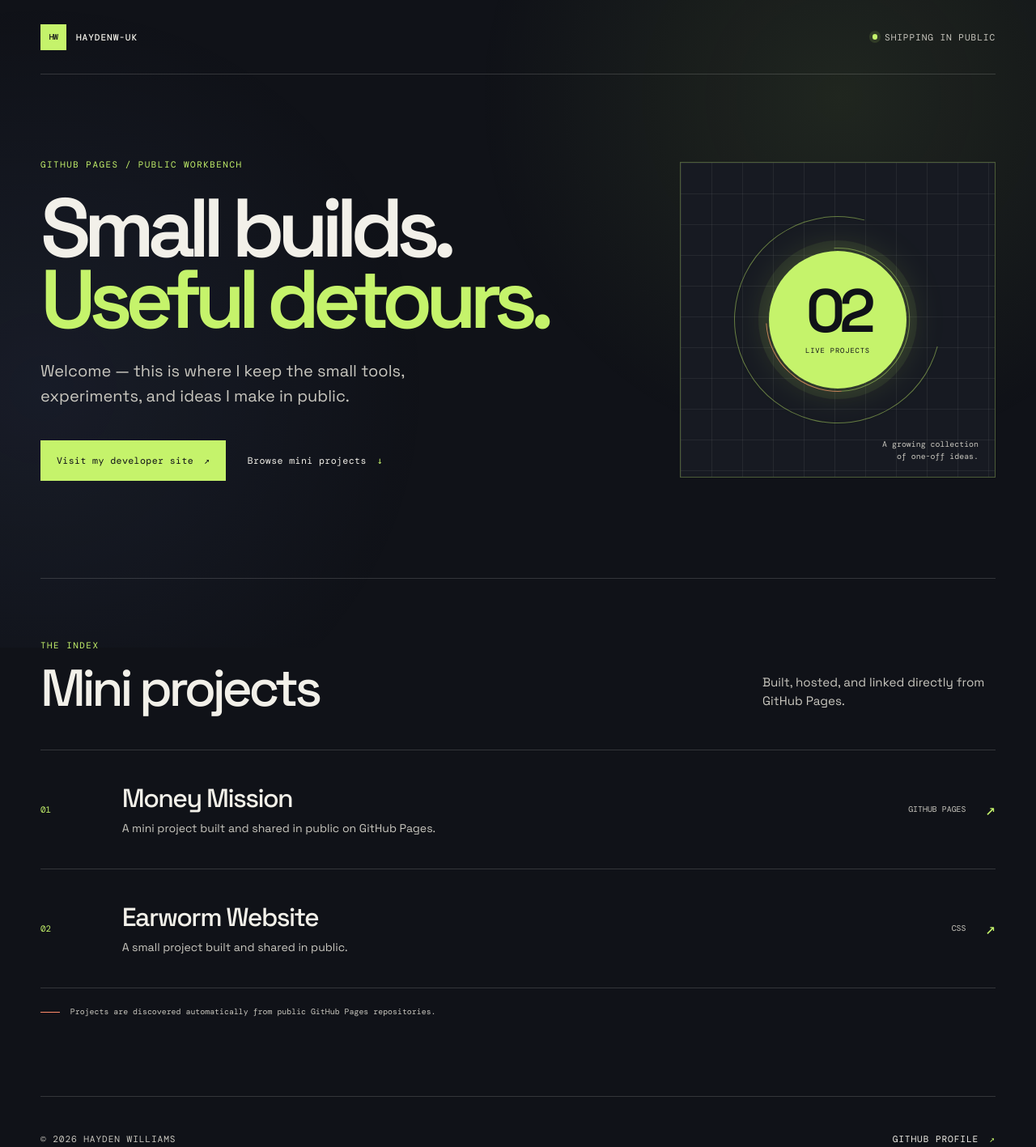
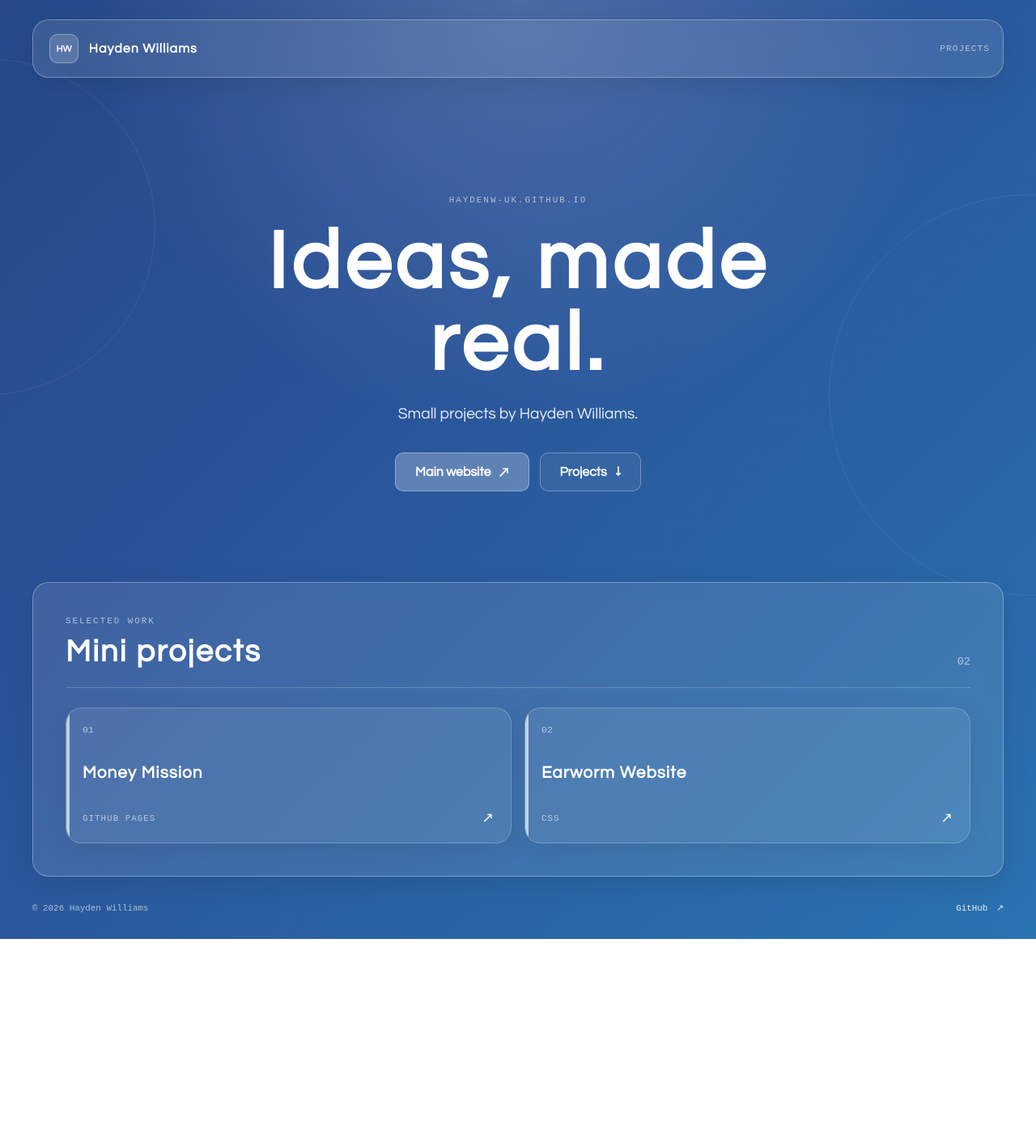
Before and after one commit to haydenw-uk/haydenw-uk.github.io, a plain HTML site: page index.html in a window 1280 px wide. Shown: the whole page at 81% size. After the commit the page ends 1160 px from the top, so only its background shows below. Drawn offline with nearby package versions, Linux system fonts and the light colour scheme.

Commit message:
Refresh landing page in Hayden brand

```diff
--- a/index.html
+++ b/index.html
@@ -3,93 +3,56 @@
   <head>
     <meta charset="UTF-8" />
     <meta name="viewport" content="width=device-width, initial-scale=1.0" />
-    <meta
-      name="description"
-      content="A live index of Hayden Williams' public mini projects and experiments."
-    />
-    <meta name="theme-color" content="#101218" />
-    <title>Hayden Williams — Public workbench</title>
-    <link rel="preconnect" href="https://fonts.googleapis.com" />
-    <link rel="preconnect" href="https://fonts.gstatic.com" crossorigin />
-    <link
-      href="https://fonts.googleapis.com/css2?family=DM+Mono:wght@400;500&family=Space+Grotesk:wght@400;500;600;700&display=swap"
-      rel="stylesheet"
-    />
+    <meta name="description" content="Projects by Hayden Williams." />
+    <meta name="theme-color" content="#1e3c72" />
+    <title>Hayden Williams | Projects</title>
     <link rel="stylesheet" href="styles.css" />
     <script src="script.js" defer></script>
   </head>
   <body>
-    <div class="site-shell">
-      <header class="site-header">
-        <a class="wordmark" href="/" aria-label="Hayden Williams home">
-          <span class="wordmark-mark">HW</span>
-          <span>haydenw-uk</span>
+    <div class="ambient ambient-one" aria-hidden="true"></div>
+    <div class="ambient ambient-two" aria-hidden="true"></div>
+
+    <div class="page-shell">
+      <header class="site-header glass-panel">
+        <a class="brand" href="/" aria-label="Hayden Williams projects home">
+          <span class="brand-mark">HW</span>
+          <span>Hayden Williams</span>
         </a>
-        <div class="header-note">
-          <span class="status-dot" aria-hidden="true"></span>
-          <span>shipping in public</span>
-        </div>
+        <span class="header-label">Projects</span>
       </header>
 
       <main>
         <section class="hero" aria-labelledby="page-title">
-          <div class="hero-copy">
-            <p class="eyebrow">GITHUB PAGES / PUBLIC WORKBENCH</p>
-            <h1 id="page-title">Small builds.<br /><em>Useful detours.</em></h1>
-            <p class="hero-intro">
-              Welcome — this is where I keep the small tools, experiments, and
-              ideas I make in public.
-            </p>
-            <div class="hero-actions">
-              <a class="button button-primary" href="https://www.haydenwilliams.dev">
-                Visit my developer site <span aria-hidden="true">↗</span>
-              </a>
-              <a class="text-link" href="#projects">
-                Browse mini projects <span aria-hidden="true">↓</span>
-              </a>
-            </div>
-          </div>
-
-          <div class="hero-signal" aria-label="Live project index">
-            <div class="signal-grid" aria-hidden="true"></div>
-            <div class="signal-orbit signal-orbit-one" aria-hidden="true"></div>
-            <div class="signal-orbit signal-orbit-two" aria-hidden="true"></div>
-            <div class="signal-core">
-              <span class="signal-number" id="project-count">—</span>
-              <span class="signal-label">live projects</span>
-            </div>
-            <p class="signal-caption">A growing collection<br />of one-off ideas.</p>
+          <p class="eyebrow">HAYDENW-UK.GITHUB.IO</p>
+          <h1 id="page-title">Ideas, made real.</h1>
+          <p class="hero-copy">Small projects by Hayden Williams.</p>
+          <div class="hero-actions">
+            <a class="button button-primary" href="https://www.haydenwilliams.dev">
+              Main website <span aria-hidden="true">↗</span>
+            </a>
+            <a class="button button-secondary" href="#projects">Projects <span aria-hidden="true">↓</span></a>
           </div>
         </section>
 
-        <section class="projects-section" id="projects" aria-labelledby="projects-title">
+        <section class="projects-section glass-panel" id="projects" aria-labelledby="projects-title">
           <div class="section-heading">
             <div>
-              <p class="eyebrow">THE INDEX</p>
+              <p class="eyebrow">SELECTED WORK</p>
               <h2 id="projects-title">Mini projects</h2>
             </div>
-            <p class="section-description">
-              Built, hosted, and linked directly from GitHub Pages.
-            </p>
+            <span class="project-count" id="project-count" aria-label="Number of projects">00</span>
           </div>
 
           <div class="project-list" id="project-list" aria-live="polite">
-            <div class="loading-state">
-              <span class="loading-line"></span>
-              Loading the workbench…
-            </div>
-          </div>
-
-          <div class="index-footer">
-            <span class="footer-rule" aria-hidden="true"></span>
-            <p>Projects are discovered automatically from public GitHub Pages repositories.</p>
+            <div class="loading-state">Loading projects<span class="loading-dots" aria-hidden="true">...</span></div>
           </div>
         </section>
       </main>
 
       <footer class="site-footer">
         <span>© <span id="current-year">2026</span> Hayden Williams</span>
-        <a href="https://github.com/haydenw-uk">GitHub profile <span aria-hidden="true">↗</span></a>
+        <a href="https://github.com/haydenw-uk">GitHub <span aria-hidden="true">↗</span></a>
       </footer>
     </div>
   </body>
--- a/script.js
+++ b/script.js
@@ -46,7 +46,6 @@ function renderProjects(projects) {
 
   projectList.innerHTML = visibleProjects
     .map((project, index) => {
-      const description = project.description || "A small project built and shared in public.";
       const language = project.language || "GitHub Pages";
 
       return `
@@ -54,7 +53,6 @@ function renderProjects(projects) {
           <span class="project-index">${String(index + 1).padStart(2, "0")}</span>
           <span class="project-content">
             <h3>${escapeHtml(project.title)}</h3>
-            <p>${escapeHtml(description)}</p>
           </span>
           <span class="project-meta">
             <span>${escapeHtml(language)}</span>
@@ -81,8 +79,7 @@ async function loadProjects() {
         <span class="project-index">01</span>
         <span class="project-content">
           <h3>Money Mission</h3>
-          <p>Open the mini project on GitHub Pages.</p>
-        </span>
+      </span>
         <span class="project-meta"><span>GitHub Pages</span><span class="project-arrow" aria-hidden="true">↗</span></span>
       </a>`;
     console.warn("Could not load the generated project index.", error);
--- a/styles.css
+++ b/styles.css
@@ -1,15 +1,16 @@
 :root {
-  --ink: #101218;
-  --ink-soft: #171a22;
-  --paper: #f2f0e9;
-  --paper-muted: #c9c7bf;
-  --signal: #c5f36b;
-  --signal-dark: #93be34;
-  --coral: #ff8b69;
-  --blue: #83a7ff;
-  --line: rgba(242, 240, 233, 0.16);
-  --mono: "DM Mono", "SFMono-Regular", Consolas, monospace;
-  --sans: "Space Grotesk", "Avenir Next", Avenir, sans-serif;
+  --blue-deep: #1e3c72;
+  --blue-mid: #2a5298;
+  --blue-light: #2980b9;
+  --glass: rgba(255, 255, 255, 0.1);
+  --glass-strong: rgba(255, 255, 255, 0.16);
+  --glass-line: rgba(255, 255, 255, 0.3);
+  --white: #ffffff;
+  --white-soft: rgba(255, 255, 255, 0.9);
+  --white-muted: rgba(255, 255, 255, 0.6);
+  --shadow: 0 8px 32px rgba(0, 0, 0, 0.1);
+  --font-display: Futura, "Century Gothic", "Trebuchet MS", sans-serif;
+  --font-mono: "Courier New", Courier, monospace;
 }
 
 * {
@@ -21,20 +22,21 @@ html {
 }
 
 body {
+  min-height: 100vh;
   margin: 0;
-  background: var(--ink);
-  color: var(--paper);
-  font-family: var(--sans);
-  -webkit-font-smoothing: antialiased;
+  overflow-x: hidden;
+  background: linear-gradient(135deg, var(--blue-deep), var(--blue-mid), var(--blue-light));
+  background-size: 180% 180%;
+  color: var(--white);
+  font-family: var(--font-display);
+  animation: gradient-shift 18s ease infinite;
 }
 
 body::before {
   position: fixed;
-  z-index: -1;
+  z-index: -2;
   inset: 0;
-  background:
-    radial-gradient(circle at 81% 15%, rgba(197, 243, 107, 0.09), transparent 28rem),
-    radial-gradient(circle at 4% 60%, rgba(131, 167, 255, 0.07), transparent 30rem);
+  background: radial-gradient(circle at 50% 0%, rgba(255, 255, 255, 0.16), transparent 34rem);
   content: "";
   pointer-events: none;
 }
@@ -43,74 +45,98 @@ a {
   color: inherit;
 }
 
-.site-shell {
-  width: min(100% - 3rem, 1180px);
-  margin: 0 auto;
+.ambient {
+  position: fixed;
+  z-index: -1;
+  width: 26rem;
+  height: 26rem;
+  border: 1px solid rgba(255, 255, 255, 0.14);
+  border-radius: 50%;
+  opacity: 0.55;
+  pointer-events: none;
 }
 
-.site-header,
-.site-footer {
+.ambient-one {
+  top: 9%;
+  left: -14rem;
+}
+
+.ambient-two {
+  right: -15rem;
+  bottom: 8%;
+  width: 31rem;
+  height: 31rem;
+}
+
+.page-shell {
+  width: min(calc(100% - 3rem), 1200px);
+  margin: 0 auto;
+  padding: 1.5rem 0;
+}
+
+.glass-panel {
+  border: 1px solid var(--glass-line);
+  border-radius: 20px;
+  background: var(--glass);
+  box-shadow: var(--shadow);
+  backdrop-filter: blur(10px);
+  -webkit-backdrop-filter: blur(10px);
+}
+
+.site-header {
   display: flex;
   align-items: center;
   justify-content: space-between;
-  min-height: 92px;
-  border-bottom: 1px solid var(--line);
-  font-family: var(--mono);
+  min-height: 4.5rem;
+  padding: 0.8rem 1rem 0.8rem 1.25rem;
+}
+
+.brand {
+  display: inline-flex;
+  align-items: center;
+  gap: 0.8rem;
+  font-weight: 600;
+  letter-spacing: 1px;
+  text-decoration: none;
+}
+
+.brand-mark {
+  display: grid;
+  width: 2.25rem;
+  height: 2.25rem;
+  place-items: center;
+  border: 1px solid var(--glass-line);
+  border-radius: 10px;
+  background: var(--glass-strong);
+  font-size: 0.72rem;
+  letter-spacing: 0;
+}
+
+.header-label,
+.eyebrow,
+.project-count,
+.project-meta,
+.site-footer {
+  font-family: var(--font-mono);
+}
+
+.header-label {
+  color: var(--white-muted);
   font-size: 0.7rem;
-  letter-spacing: 0.08em;
+  letter-spacing: 1px;
   text-transform: uppercase;
 }
 
-.wordmark {
-  display: inline-flex;
-  align-items: center;
-  gap: 0.75rem;
-  color: var(--paper);
-  font-weight: 500;
-  text-decoration: none;
-}
-
-.wordmark-mark {
-  display: grid;
-  width: 2rem;
-  height: 2rem;
-  place-items: center;
-  background: var(--signal);
-  color: var(--ink);
-  font-size: 0.62rem;
-  letter-spacing: -0.08em;
-}
-
-.header-note {
-  display: flex;
-  align-items: center;
-  gap: 0.55rem;
-  color: var(--paper-muted);
-}
-
-.status-dot {
-  width: 0.4rem;
-  height: 0.4rem;
-  border-radius: 50%;
-  background: var(--signal);
-  box-shadow: 0 0 0 4px rgba(197, 243, 107, 0.12);
-}
-
 .hero {
-  display: grid;
-  grid-template-columns: minmax(0, 1.2fr) minmax(280px, 0.8fr);
-  gap: clamp(3rem, 9vw, 9rem);
-  align-items: center;
-  min-height: 620px;
-  padding: 6.5rem 0 7.5rem;
+  padding: clamp(5rem, 12vw, 9rem) 1.5rem clamp(4.5rem, 10vw, 7rem);
+  text-align: center;
 }
 
 .eyebrow {
-  margin: 0 0 1.7rem;
-  color: var(--signal);
-  font-family: var(--mono);
+  margin: 0 0 1.25rem;
+  color: var(--white-muted);
   font-size: 0.68rem;
-  letter-spacing: 0.14em;
+  letter-spacing: 2px;
   line-height: 1.4;
 }
 
@@ -121,32 +147,25 @@ p {
 }
 
 h1 {
-  max-width: 730px;
-  margin-bottom: 1.8rem;
-  color: var(--paper);
-  font-size: clamp(3.8rem, 8vw, 7.6rem);
-  font-weight: 600;
-  letter-spacing: -0.085em;
-  line-height: 0.86;
+  max-width: 850px;
+  margin: 0 auto 1.25rem;
+  font-size: clamp(3rem, 8vw, 6.7rem);
+  font-weight: 700;
+  letter-spacing: 5px;
+  line-height: 0.98;
 }
 
-h1 em {
-  color: var(--signal);
-  font-style: normal;
-}
-
-.hero-intro {
-  max-width: 34rem;
-  margin-bottom: 2.4rem;
-  color: var(--paper-muted);
-  font-size: clamp(1.05rem, 1.8vw, 1.25rem);
-  line-height: 1.55;
+.hero-copy {
+  margin-bottom: 2rem;
+  color: var(--white-soft);
+  font-size: clamp(1rem, 2vw, 1.2rem);
+  line-height: 1.6;
 }
 
 .hero-actions {
   display: flex;
-  align-items: center;
-  gap: 1.65rem;
+  justify-content: center;
+  gap: 0.8rem;
   flex-wrap: wrap;
 }
 
@@ -154,345 +173,237 @@ h1 em {
   display: inline-flex;
   align-items: center;
   justify-content: center;
-  min-height: 3.15rem;
-  padding: 0.8rem 1.25rem;
-  font-family: var(--mono);
-  font-size: 0.73rem;
-  letter-spacing: 0.03em;
+  gap: 0.65rem;
+  min-height: 3rem;
+  padding: 0.75rem 1.5rem;
+  border: 1px solid var(--glass-line);
+  border-radius: 10px;
+  font-weight: 600;
   text-decoration: none;
-  transition: transform 180ms ease, background-color 180ms ease, color 180ms ease;
+  transition: transform 180ms ease, background-color 180ms ease, border-color 180ms ease;
+}
+
+.button:hover,
+.button:focus-visible {
+  border-color: rgba(255, 255, 255, 0.5);
+  background: rgba(255, 255, 255, 0.3);
+  transform: translateY(-3px);
 }
 
 .button-primary {
-  gap: 0.8rem;
-  background: var(--signal);
-  color: var(--ink);
+  background: rgba(255, 255, 255, 0.25);
 }
 
-.button-primary:hover,
-.button-primary:focus-visible {
-  background: #e1ff9a;
-  transform: translateY(-3px);
-}
-
-.text-link {
-  color: var(--paper);
-  font-family: var(--mono);
-  font-size: 0.73rem;
-  letter-spacing: 0.03em;
-  text-decoration: none;
-}
-
-.text-link span,
-.site-footer a span {
-  display: inline-block;
-  margin-left: 0.35rem;
-  color: var(--signal);
-  transition: transform 180ms ease;
-}
-
-.text-link:hover span,
-.text-link:focus-visible span,
-.site-footer a:hover span,
-.site-footer a:focus-visible span {
-  transform: translate(3px, -3px);
-}
-
-.hero-signal {
-  position: relative;
-  display: grid;
-  width: min(100%, 390px);
-  aspect-ratio: 1;
-  place-items: center;
-  justify-self: end;
-  overflow: hidden;
-  border: 1px solid rgba(197, 243, 107, 0.3);
-  background: var(--ink-soft);
-}
-
-.signal-grid {
-  position: absolute;
-  inset: 0;
-  opacity: 0.42;
-  background-image: linear-gradient(var(--line) 1px, transparent 1px), linear-gradient(90deg, var(--line) 1px, transparent 1px);
-  background-size: 38px 38px;
-}
-
-.signal-orbit {
-  position: absolute;
-  border: 1px solid rgba(197, 243, 107, 0.45);
-  border-radius: 50%;
-}
-
-.signal-orbit-one {
-  width: 66%;
-  aspect-ratio: 1;
-  border-right-color: transparent;
-  transform: rotate(-30deg);
-}
-
-.signal-orbit-two {
-  width: 46%;
-  aspect-ratio: 1;
-  border-left-color: transparent;
-  border-bottom-color: rgba(255, 139, 105, 0.75);
-  transform: rotate(42deg);
-}
-
-.signal-core {
-  position: relative;
-  z-index: 1;
-  display: grid;
-  width: 44%;
-  aspect-ratio: 1;
-  place-content: center;
-  border-radius: 50%;
-  background: var(--signal);
-  color: var(--ink);
-  text-align: center;
-  box-shadow: 0 0 0 13px rgba(197, 243, 107, 0.07), 0 0 50px rgba(197, 243, 107, 0.18);
-}
-
-.signal-number {
-  font-size: clamp(3rem, 6vw, 4.7rem);
-  font-weight: 600;
-  letter-spacing: -0.1em;
-  line-height: 0.9;
-}
-
-.signal-label {
-  margin-top: 0.5rem;
-  font-family: var(--mono);
-  font-size: 0.55rem;
-  letter-spacing: 0.1em;
-  text-transform: uppercase;
-}
-
-.signal-caption {
-  position: absolute;
-  right: 1.25rem;
-  bottom: 1.1rem;
-  margin: 0;
-  color: var(--paper-muted);
-  font-family: var(--mono);
-  font-size: 0.62rem;
-  line-height: 1.5;
-  text-align: right;
+.button-secondary {
+  background: rgba(255, 255, 255, 0.06);
 }
 
 .projects-section {
-  padding: 4.7rem 0 6rem;
-  border-top: 1px solid var(--line);
+  padding: clamp(1.5rem, 4vw, 2.5rem);
 }
 
 .section-heading {
   display: flex;
   align-items: end;
   justify-content: space-between;
-  gap: 2rem;
-  margin-bottom: 2.8rem;
+  gap: 1rem;
+  padding-bottom: 1.5rem;
+  border-bottom: 1px solid rgba(255, 255, 255, 0.2);
 }
 
 .section-heading .eyebrow {
-  margin-bottom: 0.9rem;
+  margin-bottom: 0.7rem;
 }
 
 h2 {
   margin-bottom: 0;
-  color: var(--paper);
-  font-size: clamp(2.4rem, 5vw, 4.5rem);
-  font-weight: 500;
-  letter-spacing: -0.07em;
-  line-height: 0.95;
+  font-size: clamp(1.7rem, 4vw, 2.4rem);
+  font-weight: 600;
+  letter-spacing: 2px;
 }
 
-.section-description {
-  max-width: 18rem;
-  margin-bottom: 0.2rem;
-  color: var(--paper-muted);
-  font-size: 0.95rem;
-  line-height: 1.5;
+.project-count {
+  color: var(--white-muted);
+  font-size: 0.85rem;
 }
 
 .project-list {
   display: grid;
-  border-top: 1px solid var(--line);
+  grid-template-columns: repeat(auto-fit, minmax(250px, 1fr));
+  gap: 1rem;
+  padding-top: 1.5rem;
 }
 
 .project-card {
-  display: grid;
-  grid-template-columns: 4.5rem minmax(0, 1fr) auto;
-  gap: 1.8rem;
-  align-items: center;
-  min-height: 9.2rem;
-  border-bottom: 1px solid var(--line);
+  position: relative;
+  display: flex;
+  min-height: 10.5rem;
+  flex-direction: column;
+  justify-content: space-between;
+  padding: 1.25rem;
+  overflow: hidden;
+  border: 1px solid rgba(255, 255, 255, 0.2);
+  border-radius: 20px;
+  background: rgba(255, 255, 255, 0.08);
+  box-shadow: 0 8px 32px rgba(0, 0, 0, 0.08);
   text-decoration: none;
-  transition: background-color 180ms ease, padding 180ms ease;
+  transition: transform 180ms ease, background-color 180ms ease, border-color 180ms ease;
+}
+
+.project-card::before {
+  position: absolute;
+  top: 0;
+  left: 0;
+  width: 4px;
+  height: 100%;
+  background: rgba(255, 255, 255, 0.65);
+  content: "";
 }
 
 .project-card:hover,
 .project-card:focus-visible {
-  padding: 0 1rem;
-  background: rgba(197, 243, 107, 0.06);
+  border-color: rgba(255, 255, 255, 0.5);
+  background: rgba(255, 255, 255, 0.16);
+  transform: translateY(-4px);
 }
 
 .project-index {
-  color: var(--signal);
-  font-family: var(--mono);
-  font-size: 0.68rem;
+  color: var(--white-muted);
+  font-family: var(--font-mono);
+  font-size: 0.72rem;
 }
 
 .project-content h3 {
-  margin: 0 0 0.45rem;
-  color: var(--paper);
-  font-size: clamp(1.4rem, 3vw, 2rem);
-  font-weight: 500;
-  letter-spacing: -0.05em;
-}
-
-.project-content p {
-  max-width: 37rem;
-  margin: 0;
-  color: var(--paper-muted);
-  font-size: 0.88rem;
-  line-height: 1.45;
+  margin: 2rem 0 0;
+  color: var(--white);
+  font-size: 1.3rem;
+  font-weight: 600;
+  letter-spacing: 1px;
 }
 
 .project-meta {
   display: flex;
   align-items: center;
-  gap: 1.5rem;
-  color: var(--paper-muted);
-  font-family: var(--mono);
-  font-size: 0.62rem;
+  justify-content: space-between;
+  gap: 1rem;
+  margin-top: 2rem;
+  color: var(--white-muted);
+  font-size: 0.68rem;
+  letter-spacing: 1px;
   text-transform: uppercase;
 }
 
 .project-arrow {
-  color: var(--signal);
-  font-size: 1.3rem;
+  color: var(--white);
+  font-size: 1.1rem;
   transition: transform 180ms ease;
 }
 
 .project-card:hover .project-arrow,
 .project-card:focus-visible .project-arrow {
-  transform: translate(4px, -4px);
+  transform: translate(3px, -3px);
 }
 
 .loading-state,
 .empty-state {
-  display: flex;
-  align-items: center;
-  gap: 0.8rem;
-  min-height: 9rem;
-  color: var(--paper-muted);
-  font-family: var(--mono);
-  font-size: 0.72rem;
+  grid-column: 1 / -1;
+  margin: 0;
+  padding: 2rem 0;
+  color: var(--white-muted);
+  font-family: var(--font-mono);
+  font-size: 0.75rem;
+  text-align: center;
 }
 
-.loading-line {
+.loading-dots {
   display: inline-block;
-  width: 2.5rem;
-  height: 1px;
-  background: var(--signal);
-  animation: loading 1.2s ease-in-out infinite alternate;
+  width: 1.5rem;
+  overflow: hidden;
+  text-align: left;
+  animation: dots 1.2s steps(4, end) infinite;
 }
 
-@keyframes loading {
-  from { transform: scaleX(0.35); transform-origin: left; }
-  to { transform: scaleX(1); transform-origin: left; }
+@keyframes gradient-shift {
+  0%, 100% { background-position: 0% 50%; }
+  50% { background-position: 100% 50%; }
 }
 
-.index-footer {
-  display: flex;
-  align-items: center;
-  gap: 0.8rem;
-  padding-top: 1.4rem;
-}
-
-.footer-rule {
-  width: 1.5rem;
-  height: 1px;
-  background: var(--coral);
-}
-
-.index-footer p {
-  margin: 0;
-  color: var(--paper-muted);
-  font-family: var(--mono);
-  font-size: 0.62rem;
-  line-height: 1.5;
+@keyframes dots {
+  0% { width: 0; }
+  100% { width: 1.5rem; }
 }
 
 .site-footer {
-  min-height: 105px;
-  border-top: 1px solid var(--line);
-  border-bottom: 0;
-  color: var(--paper-muted);
+  display: flex;
+  align-items: center;
+  justify-content: space-between;
+  gap: 1rem;
+  padding: 2rem 0 0.5rem;
+  color: var(--white-muted);
+  font-size: 0.68rem;
 }
 
 .site-footer a {
-  color: var(--paper);
+  color: var(--white-soft);
   text-decoration: none;
 }
 
-a:focus-visible {
-  outline: 2px solid var(--signal);
-  outline-offset: 5px;
+.site-footer a span {
+  display: inline-block;
+  margin-left: 0.25rem;
+  transition: transform 180ms ease;
 }
 
-@media (max-width: 740px) {
-  .site-shell {
-    width: min(100% - 2rem, 560px);
+.site-footer a:hover span,
+.site-footer a:focus-visible span {
+  transform: translate(3px, -3px);
+}
+
+a:focus-visible {
+  outline: 2px solid var(--white);
+  outline-offset: 4px;
+}
+
+@media (max-width: 600px) {
+  .page-shell {
+    width: min(calc(100% - 2rem), 1200px);
+    padding-top: 1rem;
   }
 
   .site-header {
-    min-height: 74px;
+    min-height: 4rem;
+    padding-left: 0.9rem;
   }
 
-  .header-note {
-    font-size: 0.58rem;
+  .brand {
+    font-size: 0.9rem;
+  }
+
+  .header-label {
+    font-size: 0.6rem;
+  }
+
+  h1 {
+    font-size: clamp(2.7rem, 13vw, 4.5rem);
+    letter-spacing: 3px;
   }
 
   .hero {
-    display: block;
-    min-height: auto;
-    padding: 5.5rem 0 5.5rem;
+    padding-right: 0.5rem;
+    padding-left: 0.5rem;
   }
 
-  h1 {
-    font-size: clamp(3.4rem, 16vw, 6rem);
-  }
-
-  .hero-signal {
-    width: min(100%, 350px);
-    margin: 4.5rem auto 0;
+  .hero-actions,
+  .button {
+    width: 100%;
   }
 
   .section-heading {
-    display: block;
+    align-items: start;
   }
 
-  .section-description {
-    margin-top: 1.2rem;
-  }
-
-  .project-card {
-    grid-template-columns: 2.3rem minmax(0, 1fr) auto;
-    gap: 0.8rem;
-    min-height: 8.5rem;
-  }
-
-  .project-meta {
-    display: none;
-  }
-
-  .project-content h3 {
-    font-size: 1.35rem;
-  }
-
-  .project-content p {
-    font-size: 0.8rem;
+  .project-list {
+    grid-template-columns: 1fr;
   }
 }
 
```
